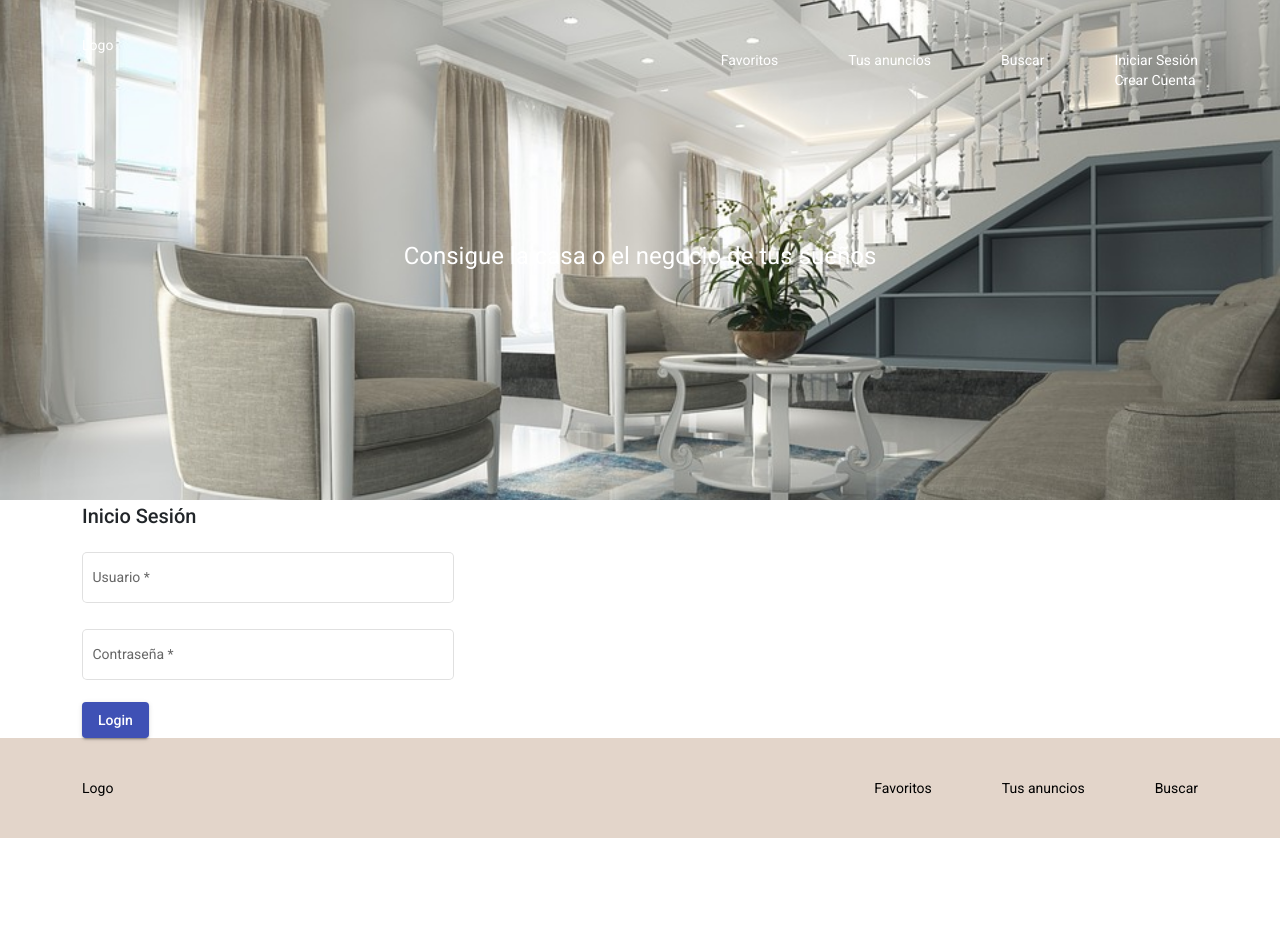
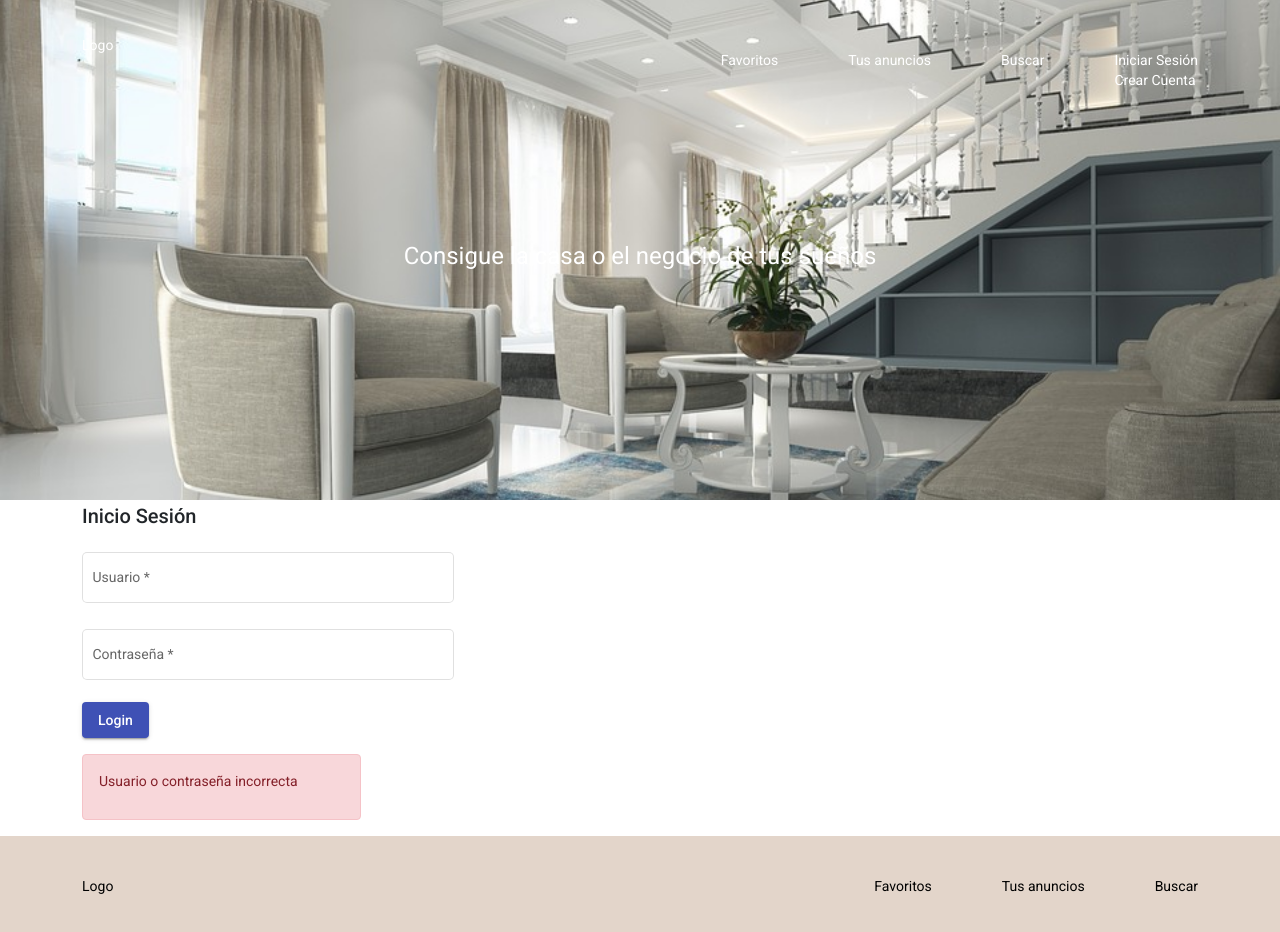
Before and after one commit to joao034/proyecto_arriendos_das, an Angular app in the folder frontend_arriendos/: page /login in a window 1280 px wide. Shown: the top 932 px of the page. Before the commit the page ends 838 px from the top, so only its background shows below. Built offline with nearby package versions, Linux system fonts and the light colour scheme.

Commit message:
git commit -m "PAD-24 <Mensaje error html>"

```diff
--- a/frontend_arriendos/src/app/core/componentes/inicio-sesion/inicio-sesion.component.html
+++ b/frontend_arriendos/src/app/core/componentes/inicio-sesion/inicio-sesion.component.html
@@ -1,6 +1,6 @@
 <div class="container">
   <h2>Inicio Sesión</h2>
-  <form [formGroup]="loginForm" (ngSubmit)="onLogin(loginForm.value)" action="" class="form-col">
+  <form [formGroup]="loginForm" (ngSubmit)="onLogin(loginForm.value)" action="" class="form-col m-10">
     <div>
       <mat-form-field appearance="outline" class="col-md-4">
         <mat-label>Usuario</mat-label>
@@ -13,7 +13,9 @@
         <input type="password" id="passwordUsu" matInput placeholder="Contraseña" formControlName="passwordUsu" />
       </mat-form-field>
     </div>
-    <button type="submit" mat-raised-button color="primary">Login</button>
+    <button class="" type="submit" mat-raised-button color="primary">Login</button>
   </form>
-
+  <div class="alert alert-danger w-25 mt-3">
+    <p>Usuario o contraseña incorrecta</p>
+  </div>
 </div>
```
